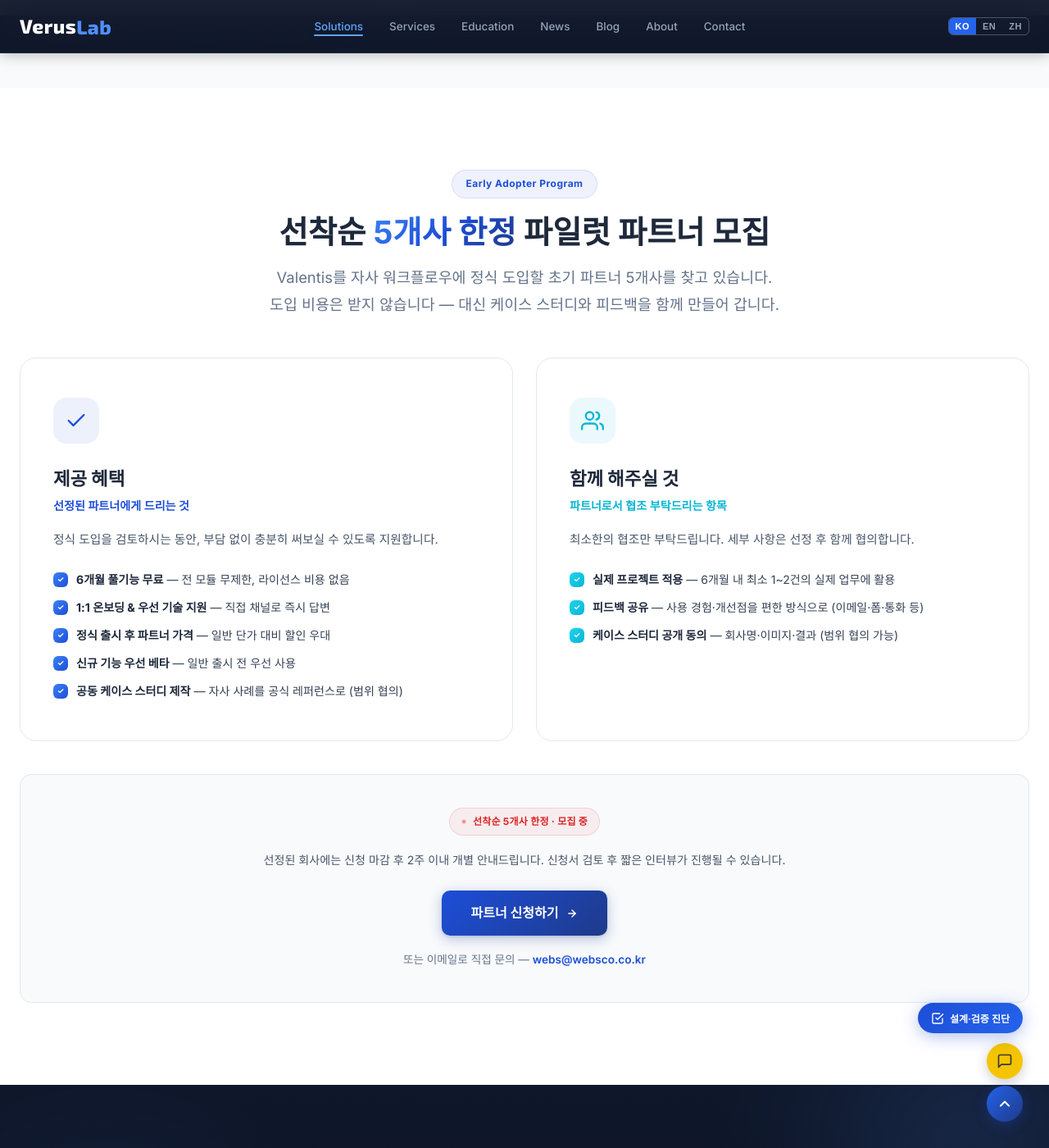
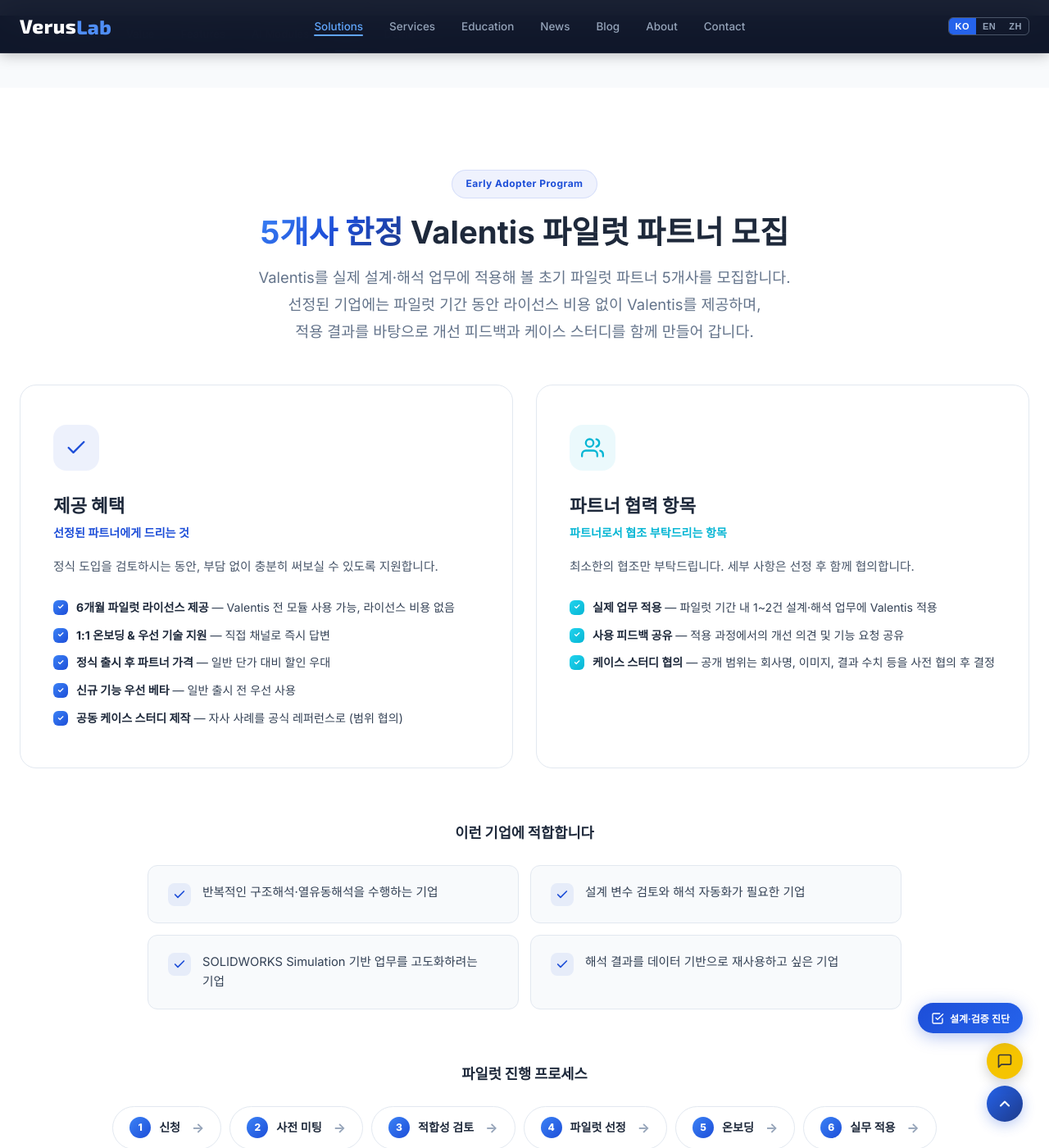
Before and after one commit to VerusLab-KR/Homepage, a Jekyll site: the page built from valentis/index.html, in a window 1280 px wide and 1400 px high, scrolled down 5846 px. Shown: the whole window at 82% size. Built offline with Jekyll 4.4.1, drawn with Linux system fonts in a browser that asks for light colours.

Commit message:
Tighten pilot copy and add fit-criteria and process sections
Rewrite the headline, subtitle, benefit and condition strings to use
the partner-oriented phrasing ("5개사 한정 Valentis 파일럿", "파트너
협력 항목", "케이스 스터디 협의" etc.).

Add two new subsections under the pilot cards:
- "이런 기업에 적합합니다" — 2×2 grid of fit criteria with hover lift
- "파일럿 진행 프로세스" — 7-step rounded-pill flow (신청 → 사전 미팅
  → 적합성 검토 → 파일럿 선정 → 온보딩 → 실무 적용 → 피드백·케이스
  스터디 정리), arrows between steps, collapsing to a vertical stack
  on mobile.

Co-Authored-By: Claude Opus 4.7 <noreply@anthropic.com>

```diff
--- a/valentis/index.html
+++ b/valentis/index.html
@@ -439,6 +439,56 @@ h3{font-size:1.1rem;font-weight:700;margin-bottom:8px;letter-spacing:0em}
 .pilot-channels a:hover{color:var(--blue-d)}
 @media(max-width:900px){.pilot-cards-grid{grid-template-columns:1fr}}
 @media(max-width:600px){.pilot-product-card{padding:36px 28px}}
+
+/* Pilot — Fit criteria */
+.pilot-subhead{font-size:1.1rem;font-weight:800;color:var(--slate-8);margin:0 0 24px;text-align:center;letter-spacing:0}
+.pilot-fit{margin-top:64px}
+.pilot-fit-list{list-style:none;display:grid;grid-template-columns:repeat(2,1fr);gap:14px;max-width:920px;margin:0 auto}
+.pilot-fit-list li{
+  display:flex;align-items:flex-start;gap:14px;
+  padding:20px 24px;background:var(--slate-0);
+  border:1px solid var(--slate-2);border-radius:12px;
+  font-size:.92rem;color:var(--slate-7);line-height:1.65;word-break:keep-all;
+  transition:all .3s cubic-bezier(.4,0,.2,1);
+}
+.pilot-fit-list li:hover{border-color:var(--blue-200);background:var(--white);transform:translateY(-2px);box-shadow:var(--shadow)}
+.pilot-fit-ico{
+  width:28px;height:28px;border-radius:8px;flex-shrink:0;margin-top:1px;
+  display:flex;align-items:center;justify-content:center;color:var(--blue);
+  background:rgba(29,78,216,.08);
+}
+.pilot-fit-ico svg{width:16px;height:16px}
+@media(max-width:700px){.pilot-fit-list{grid-template-columns:1fr}}
+
+/* Pilot — Process flow */
+.pilot-process{margin-top:64px}
+.pilot-process-steps{
+  list-style:none;display:flex;flex-wrap:wrap;justify-content:center;
+  gap:10px;align-items:stretch;
+}
+.pilot-process-steps li{
+  display:flex;align-items:center;gap:10px;
+  padding:12px 20px;background:var(--white);
+  border:1px solid var(--slate-2);border-radius:50px;
+  font-size:.88rem;font-weight:600;color:var(--slate-8);
+  position:relative;transition:all .3s cubic-bezier(.4,0,.2,1);
+}
+.pilot-process-steps li:hover{border-color:var(--blue-200);transform:translateY(-2px);box-shadow:var(--shadow)}
+.ppstep-num{
+  width:26px;height:26px;border-radius:50%;
+  background:linear-gradient(135deg,var(--blue-500),var(--blue));
+  color:var(--white);font-size:.75rem;font-weight:800;
+  display:flex;align-items:center;justify-content:center;flex-shrink:0;
+}
+.pilot-process-steps li:not(:last-child)::after{
+  content:'→';color:var(--slate-4);font-weight:700;font-size:1rem;
+  margin-left:4px;
+}
+@media(max-width:600px){
+  .pilot-process-steps{flex-direction:column;align-items:stretch;gap:8px}
+  .pilot-process-steps li{justify-content:flex-start}
+  .pilot-process-steps li:not(:last-child)::after{display:none}
+}
 
 /* ── CTA ── */
 .cta-section{
@@ -1344,8 +1394,8 @@ h3{font-size:1.1rem;font-weight:700;margin-bottom:8px;letter-spacing:0em}
   <div class="container">
     <div class="text-center reveal">
       <div class="badge badge-blue">Early Adopter Program</div>
-      <h2 style="margin-top:18px">선착순 <span class="text-gradient">5개사 한정</span> 파일럿 파트너 모집</h2>
-      <p class="subtitle">Valentis를 자사 워크플로우에 정식 도입할 초기 파트너 5개사를 찾고 있습니다.<br>도입 비용은 받지 않습니다 — 대신 케이스 스터디와 피드백을 함께 만들어 갑니다.</p>
+      <h2 style="margin-top:18px"><span class="text-gradient">5개사 한정</span> Valentis 파일럿 파트너 모집</h2>
+      <p class="subtitle">Valentis를 실제 설계·해석 업무에 적용해 볼 초기 파일럿 파트너 5개사를 모집합니다.<br>선정된 기업에는 파일럿 기간 동안 라이선스 비용 없이 Valentis를 제공하며,<br>적용 결과를 바탕으로 개선 피드백과 케이스 스터디를 함께 만들어 갑니다.</p>
     </div>
 
     <div class="pilot-cards-grid">
@@ -1358,7 +1408,7 @@ h3{font-size:1.1rem;font-weight:700;margin-bottom:8px;letter-spacing:0em}
         <div class="pilot-tagline">선정된 파트너에게 드리는 것</div>
         <p>정식 도입을 검토하시는 동안, 부담 없이 충분히 써보실 수 있도록 지원합니다.</p>
         <ul class="pilot-features">
-          <li><span class="pilot-check">&#10003;</span><span><strong>6개월 풀기능 무료</strong> — 전 모듈 무제한, 라이선스 비용 없음</span></li>
+          <li><span class="pilot-check">&#10003;</span><span><strong>6개월 파일럿 라이선스 제공</strong> — Valentis 전 모듈 사용 가능, 라이선스 비용 없음</span></li>
           <li><span class="pilot-check">&#10003;</span><span><strong>1:1 온보딩 &amp; 우선 기술 지원</strong> — 직접 채널로 즉시 답변</span></li>
           <li><span class="pilot-check">&#10003;</span><span><strong>정식 출시 후 파트너 가격</strong> — 일반 단가 대비 할인 우대</span></li>
           <li><span class="pilot-check">&#10003;</span><span><strong>신규 기능 우선 베타</strong> — 일반 출시 전 우선 사용</span></li>
@@ -1371,15 +1421,52 @@ h3{font-size:1.1rem;font-weight:700;margin-bottom:8px;letter-spacing:0em}
         <div class="pilot-icon">
           <svg width="28" height="28" viewBox="0 0 24 24" fill="none" stroke="currentColor" stroke-width="2" stroke-linecap="round" stroke-linejoin="round"><path d="M17 21v-2a4 4 0 0 0-4-4H5a4 4 0 0 0-4 4v2"/><circle cx="9" cy="7" r="4"/><path d="M23 21v-2a4 4 0 0 0-3-3.87"/><path d="M16 3.13a4 4 0 0 1 0 7.75"/></svg>
         </div>
-        <h3>함께 해주실 것</h3>
+        <h3>파트너 협력 항목</h3>
         <div class="pilot-tagline">파트너로서 협조 부탁드리는 항목</div>
         <p>최소한의 협조만 부탁드립니다. 세부 사항은 선정 후 함께 협의합니다.</p>
         <ul class="pilot-features">
-          <li><span class="pilot-check">&#10003;</span><span><strong>실제 프로젝트 적용</strong> — 6개월 내 최소 1~2건의 실제 업무에 활용</span></li>
-          <li><span class="pilot-check">&#10003;</span><span><strong>피드백 공유</strong> — 사용 경험·개선점을 편한 방식으로 (이메일·폼·통화 등)</span></li>
-          <li><span class="pilot-check">&#10003;</span><span><strong>케이스 스터디 공개 동의</strong> — 회사명·이미지·결과 (범위 협의 가능)</span></li>
+          <li><span class="pilot-check">&#10003;</span><span><strong>실제 업무 적용</strong> — 파일럿 기간 내 1~2건 설계·해석 업무에 Valentis 적용</span></li>
+          <li><span class="pilot-check">&#10003;</span><span><strong>사용 피드백 공유</strong> — 적용 과정에서의 개선 의견 및 기능 요청 공유</span></li>
+          <li><span class="pilot-check">&#10003;</span><span><strong>케이스 스터디 협의</strong> — 공개 범위는 회사명, 이미지, 결과 수치 등을 사전 협의 후 결정</span></li>
         </ul>
       </div>
+    </div>
+
+    <!-- Fit criteria -->
+    <div class="pilot-fit reveal">
+      <h3 class="pilot-subhead">이런 기업에 적합합니다</h3>
+      <ul class="pilot-fit-list">
+        <li>
+          <span class="pilot-fit-ico"><svg viewBox="0 0 24 24" fill="none" stroke="currentColor" stroke-width="2.5" stroke-linecap="round" stroke-linejoin="round"><polyline points="20 6 9 17 4 12"/></svg></span>
+          <span>반복적인 구조해석·열유동해석을 수행하는 기업</span>
+        </li>
+        <li>
+          <span class="pilot-fit-ico"><svg viewBox="0 0 24 24" fill="none" stroke="currentColor" stroke-width="2.5" stroke-linecap="round" stroke-linejoin="round"><polyline points="20 6 9 17 4 12"/></svg></span>
+          <span>설계 변수 검토와 해석 자동화가 필요한 기업</span>
+        </li>
+        <li>
+          <span class="pilot-fit-ico"><svg viewBox="0 0 24 24" fill="none" stroke="currentColor" stroke-width="2.5" stroke-linecap="round" stroke-linejoin="round"><polyline points="20 6 9 17 4 12"/></svg></span>
+          <span>SOLIDWORKS Simulation 기반 업무를 고도화하려는 기업</span>
+        </li>
+        <li>
+          <span class="pilot-fit-ico"><svg viewBox="0 0 24 24" fill="none" stroke="currentColor" stroke-width="2.5" stroke-linecap="round" stroke-linejoin="round"><polyline points="20 6 9 17 4 12"/></svg></span>
+          <span>해석 결과를 데이터 기반으로 재사용하고 싶은 기업</span>
+        </li>
+      </ul>
+    </div>
+
+    <!-- Process flow -->
+    <div class="pilot-process reveal">
+      <h3 class="pilot-subhead">파일럿 진행 프로세스</h3>
+      <ol class="pilot-process-steps">
+        <li><span class="ppstep-num">1</span><span>신청</span></li>
+        <li><span class="ppstep-num">2</span><span>사전 미팅</span></li>
+        <li><span class="ppstep-num">3</span><span>적합성 검토</span></li>
+        <li><span class="ppstep-num">4</span><span>파일럿 선정</span></li>
+        <li><span class="ppstep-num">5</span><span>온보딩</span></li>
+        <li><span class="ppstep-num">6</span><span>실무 적용</span></li>
+        <li><span class="ppstep-num">7</span><span>피드백 · 케이스 스터디 정리</span></li>
+      </ol>
     </div>
 
     <div class="pilot-cta reveal">
```
